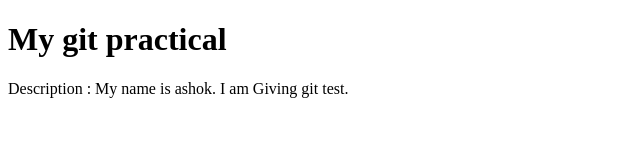
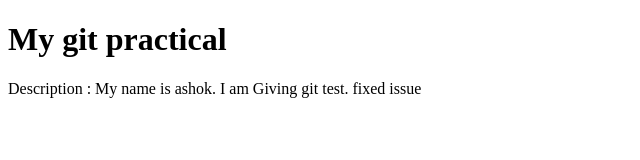
Before and after one commit to AshokChhatani/Test-git, a plain HTML site: page index.html in a window 1280 px wide. Shown: the full height of the page, 0-640 px from the left. Drawn offline with Linux system fonts and the light colour scheme.

Commit message:
Fixed issue, close #1

```diff
--- a/index.html
+++ b/index.html
@@ -9,6 +9,6 @@
   <body>
     <h1>My git practical</h1>
 
-    Description : My name is ashok. I am Giving git test.
+    Description : My name is ashok. I am Giving git test. fixed issue
   </body>
 </html>
```
